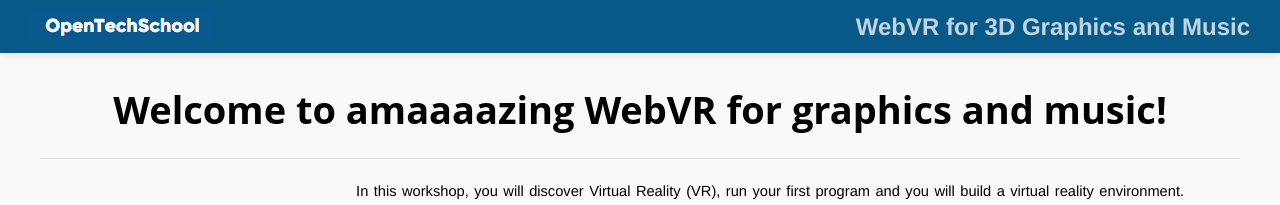
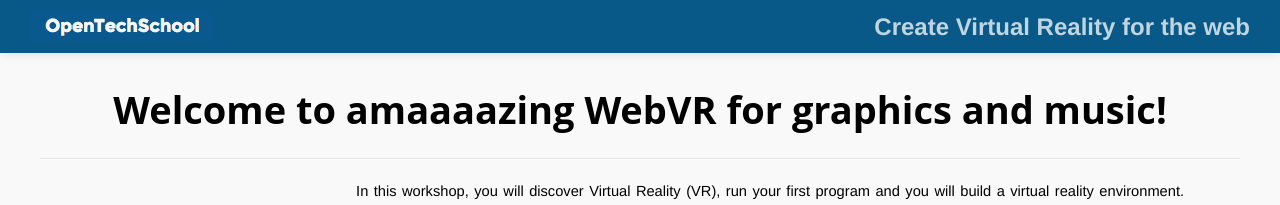
Before and after one commit to OpenTechSchool-Brussels/webVR-for-3D-graphics-and-music, a Jekyll site: the page built from index.html, in a window 1280 px wide. Shown: the top 205 px of the page. Built offline with Jekyll 4.4.1, drawn with Linux system fonts in a browser that asks for light colours; Markdown is read by kramdown in place of the engine named in the settings.

Commit message:
Update _config.yml

```diff
--- a/_config.yml
+++ b/_config.yml
@@ -1,4 +1,4 @@
-title: WebVR for 3D Graphics and Music
+title: Create Virtual Reality for the web
 baseurl: http://opentechschool-brussels.github.io/webVR-for-3D-graphics-and-music
 
 markdown: redcarpet
```
